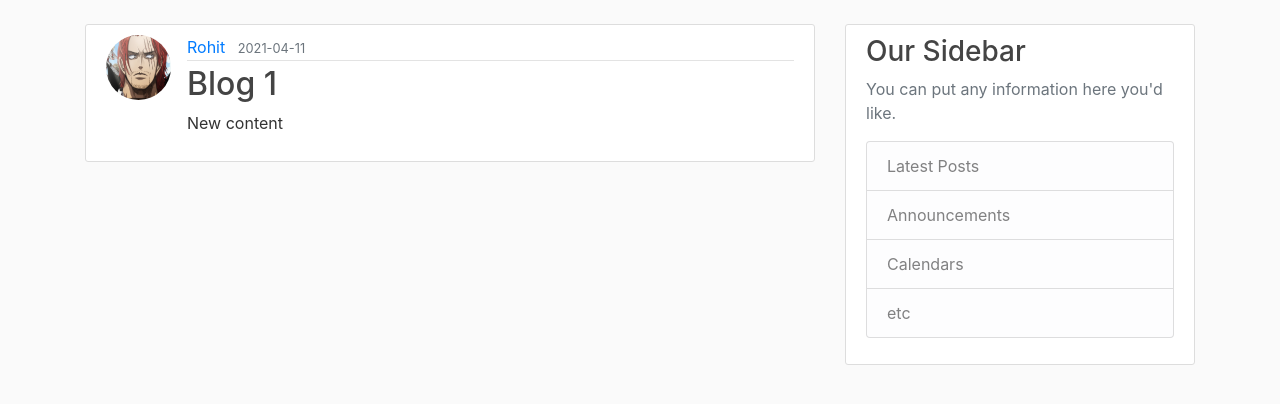
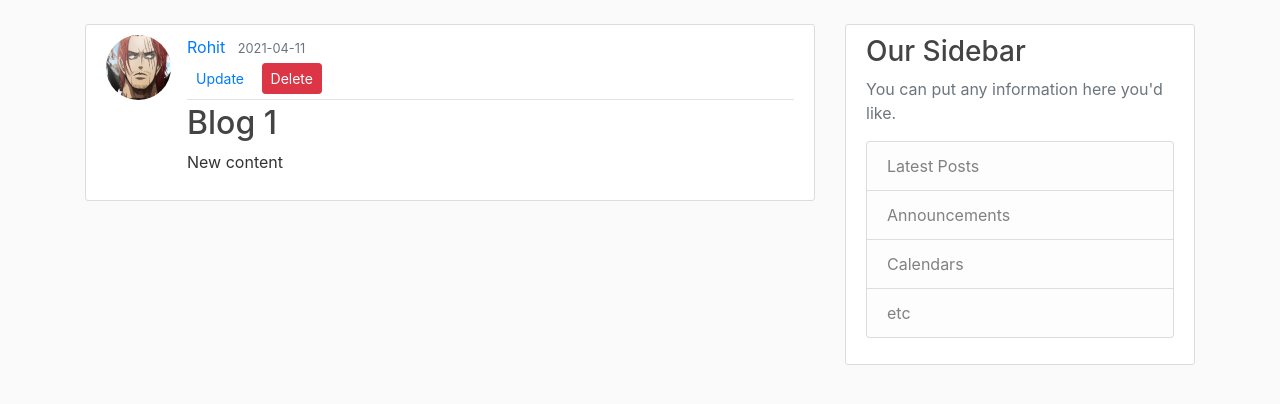
Before and after one commit to rohitchauraisa1997/flask-full-featured, a Flask app: page /post/1 in a window 1280 px wide. Shown: the part 56-460 px from the top of the page. Run offline with Flask 2, Linux system fonts and the light colour scheme; a user stored in the database is signed in; data comes from the database, SQL or seed files in the repository; some libraries are stand-ins or nearby versions.

Commit message:
adding delete modal

```diff
--- a/flaskblog/templates/post.html
+++ b/flaskblog/templates/post.html
@@ -1,3 +1,4 @@
+<!-- viewing particular post -->
 {%extends "layout.html" %}
 {%block content %}
     <!-- <h1>{{post.title}}</h1>
@@ -9,9 +10,35 @@
         <div class="article-metadata">
             <a class="mr-2" href="#">{{ post.author.username }}</a>
             <small class="text-muted">{{ post.date_posted.strftime("%Y-%m-%d") }}</small>
+            {%if post.author == current_user%}
+                <div>
+                    <a class="btn bbtn-secondary btn-sm mt-1 mb-1"href="{{url_for('update_post', post_id=post.id)}}">Update</a>
+                    <button type="button" class="btn btn-danger btn-sm m-1" data-toggle="modal" data-target="#deleteModal">Delete</button>
+
+                </div>
+            {%endif%}
         </div>
         <h2 class="article-title">{{ post.title }}</h2>
         <p class="article-content">{{ post.content }}</p>
         </div>
     </article>
+    <!-- Modal -->
+    <div class="modal fade" id="deleteModal" tabindex="-1" role="dialog" aria-labelledby="deleteModalLabel" aria-hidden="true">
+        <div class="modal-dialog" role="document">
+        <div class="modal-content">
+        <div class="modal-header">
+            <h5 class="modal-title" id="deleteModalLabel">Delete Post?</h5>
+            <button type="button" class="close" data-dismiss="modal" aria-label="Close">
+            <span aria-hidden="true">&times;</span>
+            </button>
+        </div>
+        <div class="modal-footer">
+            <button type="button" class="btn btn-secondary" data-dismiss="modal">Close</button>
+            <form action="{{ url_for('delete_post', post_id=post.id) }}" method="POST">
+            <input class="btn btn-danger" type="submit" value="Delete">
+            </form>
+        </div>
+        </div>
+    </div>
+    </div>
 {% endblock content %}
```
